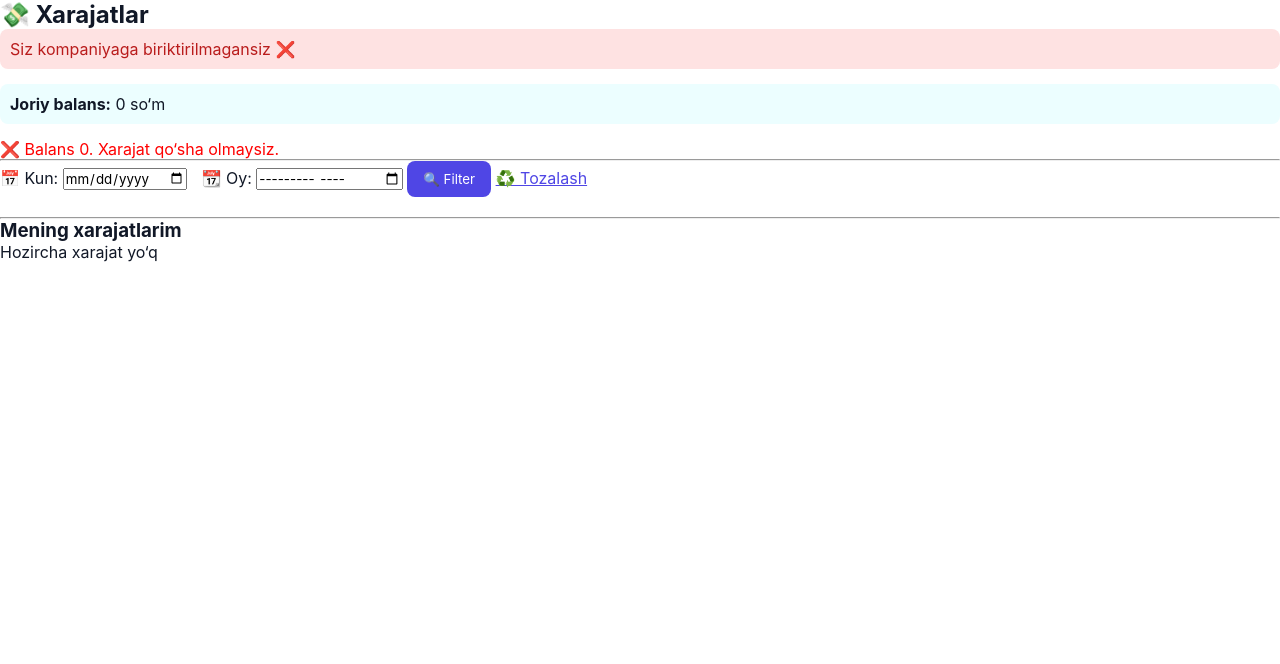
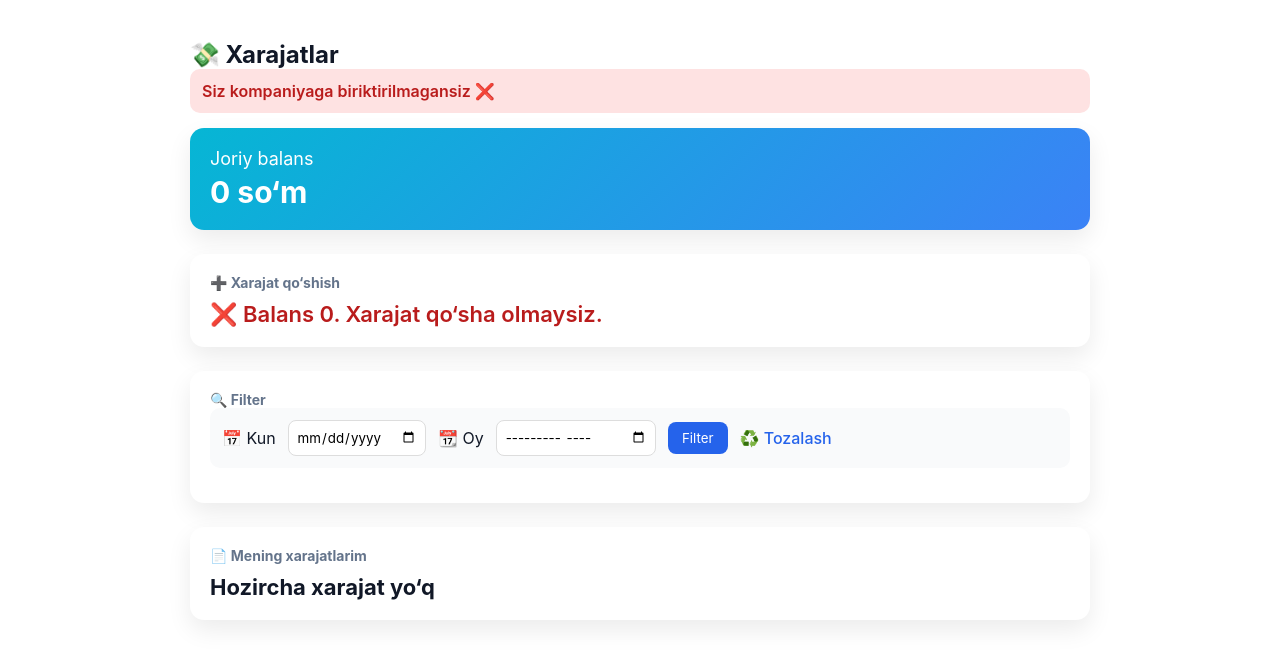
Before and after one commit to rorxusanov-cpu/company-accounting, a Flask app: page /expenses in a window 1280 px wide. Shown: the part 66-730 px from the top of the page. Run offline with Flask 3, Linux system fonts and the light colour scheme; a user stored in the database is signed in; data comes from the database, SQL or seed files in the repository; both versions use the stored data as it was after the commit.

Commit message:
Improve expenses UI design and layout

```diff
--- a/static/style.css
+++ b/static/style.css
@@ -365,3 +365,75 @@ body.dark .notif-item:hover {
     padding: 6px;
     border-radius: 6px;
 }
+/* ===== UI IMPROVEMENTS ===== */
+
+.section {
+  background: white;
+  border-radius: 14px;
+  padding: 20px;
+  margin-bottom: 24px;
+  box-shadow: 0 8px 25px rgba(0,0,0,.06);
+}
+
+.balance-box {
+  background: linear-gradient(135deg, #4f46e5, #6366f1);
+  color: white;
+  padding: 20px;
+  border-radius: 14px;
+  font-size: 18px;
+  margin-bottom: 20px;
+}
+
+.balance-box strong {
+  font-size: 32px;
+}
+
+.expense-form {
+  display: flex;
+  gap: 12px;
+  align-items: center;
+}
+
+.expense-form input {
+  padding: 10px;
+  border-radius: 8px;
+  border: 1px solid #ddd;
+}
+
+.expense-form button {
+  background: #4f46e5;
+  color: white;
+  border: none;
+  padding: 10px 16px;
+  border-radius: 8px;
+  cursor: pointer;
+}
+
+.filter-bar {
+  display: flex;
+  gap: 12px;
+  align-items: center;
+  background: #f9fafb;
+  padding: 12px;
+  border-radius: 10px;
+}
+
+.expenses-table {
+  width: 100%;
+  border-collapse: collapse;
+}
+
+.expenses-table th {
+  background: #f3f4f6;
+  padding: 12px;
+  text-align: left;
+}
+
+.expenses-table td {
+  padding: 12px;
+  border-bottom: 1px solid #eee;
+}
+
+.expenses-table tr:hover {
+  background: #f9fafb;
+}
--- a/templates/expenses.html
+++ b/templates/expenses.html
@@ -7,27 +7,117 @@
     <link rel="stylesheet" href="{{ url_for('static', filename='style.css') }}">
 
     <style>
+        .container {
+            max-width: 900px;
+            margin: 40px auto;
+        }
+
+        .card {
+            background: white;
+            padding: 20px;
+            border-radius: 14px;
+            box-shadow: 0 10px 25px rgba(0,0,0,.08);
+            margin-bottom: 24px;
+        }
+
         .error {
             background:#fee2e2;
             color:#b91c1c;
+            padding:12px;
+            border-radius:10px;
+            margin-bottom:15px;
+            font-weight:600;
+        }
+
+        .balance-box {
+            background: linear-gradient(135deg,#06b6d4,#3b82f6);
+            color:white;
+            padding:20px;
+            border-radius:14px;
+            font-size:18px;
+        }
+
+        .balance-box strong {
+            font-size:30px;
+            display:block;
+            margin-top:5px;
+        }
+
+        .expense-form {
+            display:flex;
+            gap:12px;
+            flex-wrap:wrap;
+        }
+
+        .expense-form input {
+            flex:1;
             padding:10px;
             border-radius:8px;
-            margin-bottom:15px;
+            border:1px solid #ddd;
         }
 
-        .balance {
-            background:#ecfeff;
-            padding:10px;
+        .expense-form button {
+            background:#4f46e5;
+            color:white;
+            border:none;
+            padding:10px 18px;
             border-radius:8px;
-            margin-bottom:15px;
+            cursor:pointer;
         }
 
-        ul {
-            padding-left:20px;
+        .filter-bar {
+            display:flex;
+            gap:12px;
+            align-items:center;
+            flex-wrap:wrap;
         }
 
-        li {
-            margin-bottom:8px;
+        .filter-bar input {
+            padding:8px;
+            border-radius:8px;
+            border:1px solid #ddd;
+        }
+
+        .filter-bar button {
+            background:#2563eb;
+            color:white;
+            border:none;
+            padding:8px 14px;
+            border-radius:8px;
+            cursor:pointer;
+        }
+
+        .filter-bar a {
+            text-decoration:none;
+            color:#2563eb;
+            font-weight:500;
+        }
+
+        .expenses-list {
+            list-style:none;
+            padding:0;
+            margin:0;
+        }
+
+        .expenses-list li {
+            display:flex;
+            justify-content:space-between;
+            align-items:center;
+            padding:14px;
+            border-bottom:1px solid #eee;
+        }
+
+        .expenses-list li:last-child {
+            border-bottom:none;
+        }
+
+        .amount {
+            font-weight:700;
+        }
+
+        .date {
+            color:#6b7280;
+            font-size:13px;
         }
     </style>
 </head>
@@ -35,7 +125,7 @@
 
 {% include "navbar.html" %}
 
-<div class="login-box">
+<div class="container">
 
     <h2>💸 Xarajatlar</h2>
 
@@ -43,56 +133,65 @@
         <div class="error">{{ error }}</div>
     {% endif %}
 
-    <div class="balance">
-        <strong>Joriy balans:</strong> {{ balance }} so‘m
+    <!-- BALANCE -->
+    <div class="card balance-box">
+        Joriy balans
+        <strong>{{ balance }} so‘m</strong>
     </div>
 
-    <!-- ================= XARAJAT QO‘SHISH ================= -->
+    <!-- ADD EXPENSE -->
+    <div class="card">
+        <h3>➕ Xarajat qo‘shish</h3>
+
         {% if balance > 0 %}
-    <h3>Xarajat qo‘shish</h3>
-
-    <form method="POST">
+        <form method="POST" class="expense-form">
             <input type="number" name="amount" placeholder="Summa" required min="1">
             <input type="text" name="description" placeholder="Izoh" required>
-
-        <button type="submit">➕ Qo‘shish</button>
+            <button type="submit">Qo‘shish</button>
         </form>
         {% else %}
-        <p style="color:red;">❌ Balans 0. Xarajat qo‘sha olmaysiz.</p>
+            <p style="color:#b91c1c;font-weight:600;">
+                ❌ Balans 0. Xarajat qo‘sha olmaysiz.
+            </p>
         {% endif %}
+    </div>
 
-    <hr>
+    <!-- FILTER -->
+    <div class="card">
+        <h3>🔍 Filter</h3>
 
-    <!-- ================= FILTER ================= -->
-    <form method="GET" style="margin-bottom:20px;">
-        <label>📅 Kun:</label>
+        <form method="GET" class="filter-bar">
+            <label>📅 Kun</label>
             <input type="date" name="day" value="{{ request.args.get('day','') }}">
 
-        <label style="margin-left:10px;">📆 Oy:</label>
+            <label>📆 Oy</label>
             <input type="month" name="month" value="{{ request.args.get('month','') }}">
 
-        <button type="submit">🔍 Filter</button>
+            <button type="submit">Filter</button>
             <a href="{{ url_for('expenses') }}">♻️ Tozalash</a>
         </form>
+    </div>
 
-    <hr>
-
-    <!-- ================= XARAJATLAR RO‘YXATI ================= -->
-    <h3>Mening xarajatlarim</h3>
+    <!-- EXPENSES -->
+    <div class="card">
+        <h3>📄 Mening xarajatlarim</h3>
 
         {% if expenses %}
-        <ul>
+            <ul class="expenses-list">
                 {% for e in expenses %}
                 <li>
-                    <strong>{{ e[0] }} so‘m</strong> —
-                    {{ e[1] }}
-                    <small style="color:#666;">({{ e[2] }})</small>
+                    <div>
+                        <div class="amount">{{ e[0] }} so‘m</div>
+                        <div>{{ e[1] }}</div>
+                    </div>
+                    <div class="date">{{ e[2] }}</div>
                 </li>
                 {% endfor %}
             </ul>
         {% else %}
             <p>Hozircha xarajat yo‘q</p>
         {% endif %}
+    </div>
 
 </div>
 
```
Also changed, not shown: users.db. Lines whose indentation alone changed are shown as unchanged.
